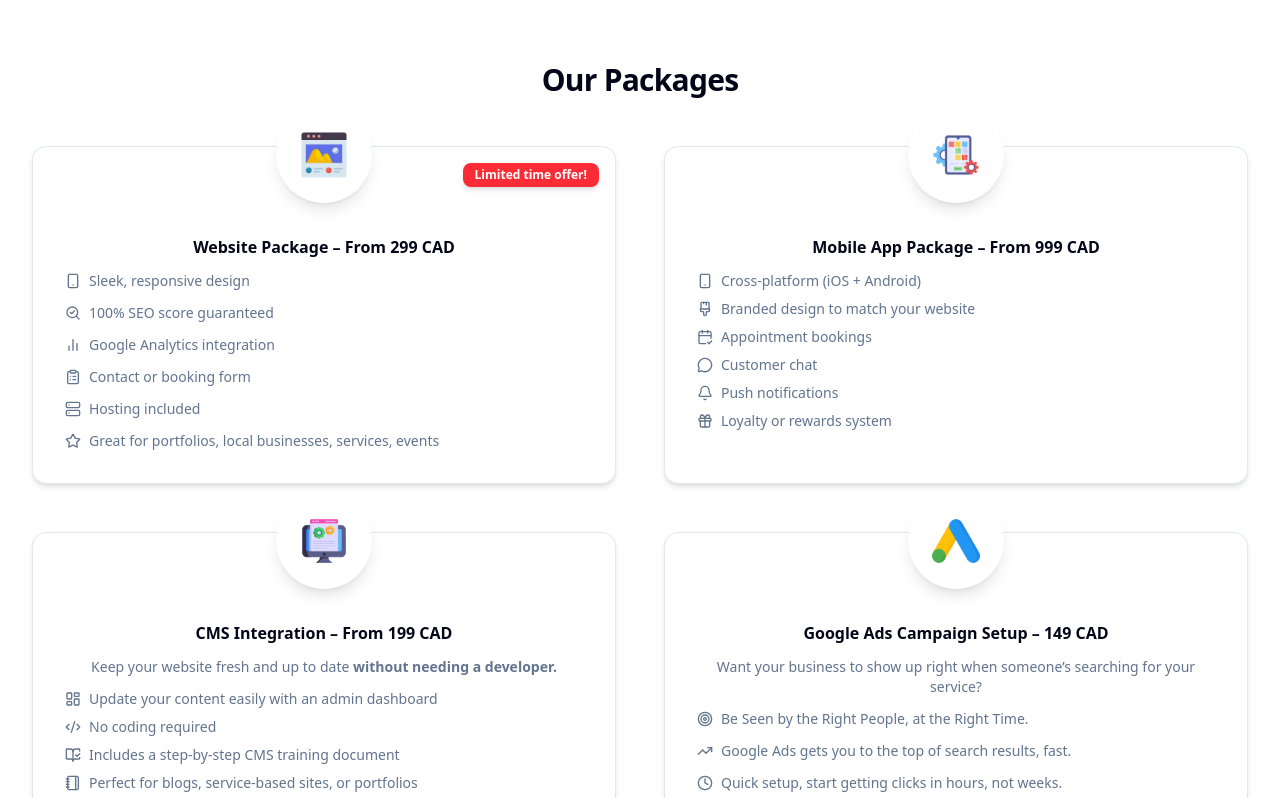
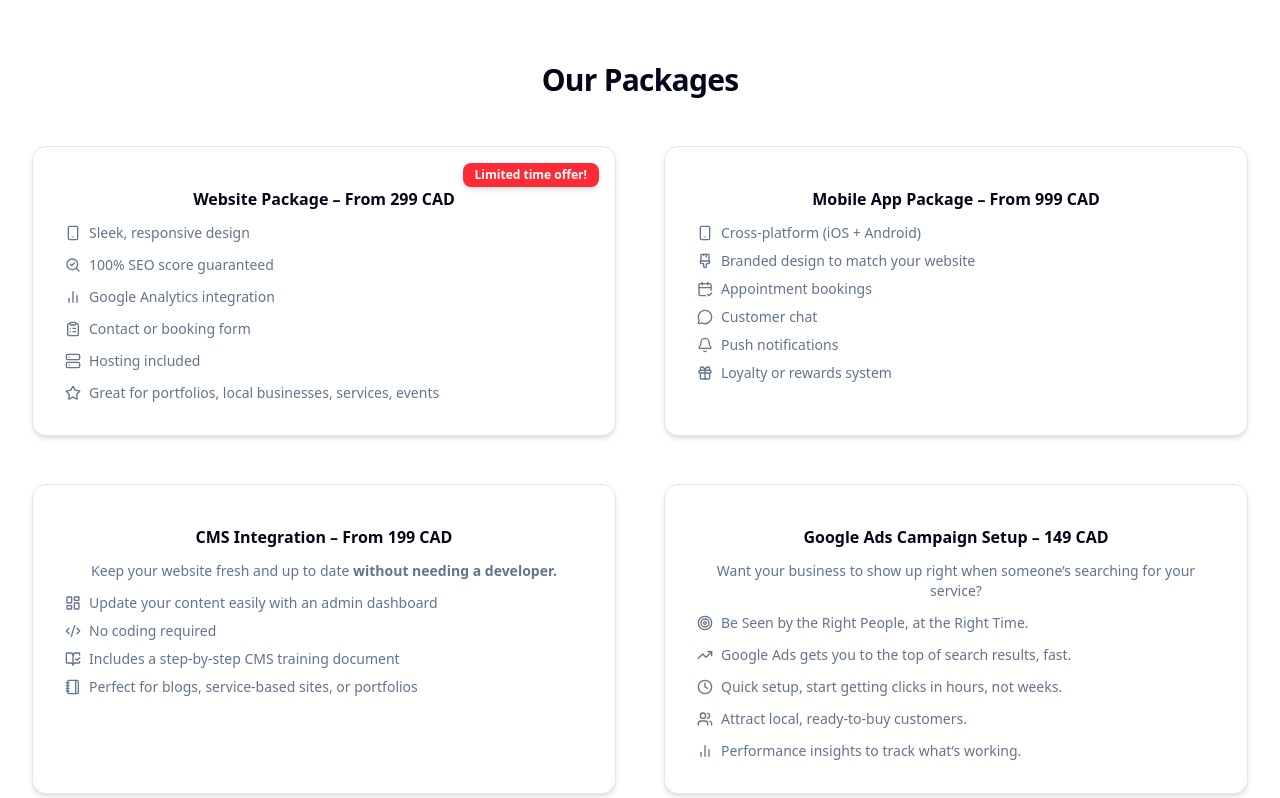
Before and after one commit to abhiram-shaji/the-digital-uplift, a Next.js app: page / in a window 1280 px wide. Shown: the part 802-1600 px from the top of the page. Built offline with nearby package versions, Linux system fonts and the light colour scheme.

Commit message:
fix : fix card ui errors

```diff
--- a/src/components/sections/packagecards/AnalyticsCard.tsx
+++ /dev/null
@@ -1,36 +0,0 @@
-import { CardTitle, CardContent } from "@/components/ui/card";
-import { LineChart, Database, User2, Eye } from "lucide-react";
-
-export default function AnalyticsCard() {
-  return (
-    <div className="relative rounded-xl border bg-white shadow-md pt-16 pb-4 px-4 text-center">
-      <div className="absolute -top-10 left-1/2 -translate-x-1/2 w-24 h-24 rounded-full bg-white flex items-center justify-center shadow-lg">
-        <LineChart className="w-10 h-10 text-muted-foreground" />
-      </div>
-
-      <div className="bg-white/85 backdrop-blur-sm rounded-lg p-4 mt-2">
-        <CardTitle className="text-base mb-3">
-          Data Tracking & Analytics – From 399 CAD
-        </CardTitle>
-        <CardContent className="space-y-3 text-muted-foreground text-sm p-0">
-          <div className="flex items-center gap-2">
-            <Database className="w-4 h-4" />
-            <span>Real-time event tracking</span>
-          </div>
-          <div className="flex items-center gap-2">
-            <LineChart className="w-4 h-4" />
-            <span>Custom analytics dashboards</span>
-          </div>
-          <div className="flex items-center gap-2">
-            <User2 className="w-4 h-4" />
-            <span>Detailed user/session logs</span>
-          </div>
-          <div className="flex items-center gap-2">
-            <Eye className="w-4 h-4" />
-            <span>Audit trails and monitoring</span>
-          </div>
-        </CardContent>
-      </div>
-    </div>
-  );
-}
--- a/src/components/sections/packagecards/BillingPaymentsCard.tsx
+++ /dev/null
@@ -1,36 +0,0 @@
-import { CardTitle, CardContent } from "@/components/ui/card";
-import { Wallet2, CreditCard, FileBarChart, LayoutDashboard } from "lucide-react";
-
-export default function BillingPaymentsCard() {
-  return (
-    <div className="relative rounded-xl border bg-white shadow-md pt-16 pb-4 px-4 text-center">
-      <div className="absolute -top-10 left-1/2 -translate-x-1/2 w-24 h-24 rounded-full bg-white flex items-center justify-center shadow-lg">
-        <Wallet2 className="w-10 h-10 text-muted-foreground" />
-      </div>
-
-      <div className="bg-white/85 backdrop-blur-sm rounded-lg p-4 mt-2">
-        <CardTitle className="text-base mb-3">
-          Billing & Payments – From 599 CAD
-        </CardTitle>
-        <CardContent className="space-y-3 text-muted-foreground text-sm p-0">
-          <div className="flex items-center gap-2">
-            <FileBarChart className="w-4 h-4" />
-            <span>Metered usage billing</span>
-          </div>
-          <div className="flex items-center gap-2">
-            <CreditCard className="w-4 h-4" />
-            <span>Stripe / PayPal integration</span>
-          </div>
-          <div className="flex items-center gap-2">
-            <Wallet2 className="w-4 h-4" />
-            <span>Auto-invoicing & payment failures</span>
-          </div>
-          <div className="flex items-center gap-2">
-            <LayoutDashboard className="w-4 h-4" />
-            <span>Billing history dashboard</span>
-          </div>
-        </CardContent>
-      </div>
-    </div>
-  );
-}
--- a/src/components/sections/packagecards/CallRoutingCard.tsx
+++ /dev/null
@@ -1,38 +0,0 @@
-import { CardTitle, CardContent } from "@/components/ui/card";
-import { Route, PhoneForwarded, Share2, FileText, MonitorSmartphone } from "lucide-react";
-
-export default function CallRoutingCard() {
-  return (
-    <div className="relative rounded-xl border bg-white shadow-md pt-16 pb-4 px-4 text-center">
-      {/* Top icon */}
-      <div className="absolute -top-10 left-1/2 -translate-x-1/2 w-24 h-24 rounded-full bg-white flex items-center justify-center shadow-lg">
-        <Route className="w-10 h-10 text-muted-foreground" />
-      </div>
-
-      {/* Content */}
-      <div className="bg-white/85 backdrop-blur-sm rounded-lg p-4 mt-2">
-        <CardTitle className="text-base mb-3">
-          Call Routing Engine – From 499 CAD
-        </CardTitle>
-        <CardContent className="space-y-3 text-muted-foreground text-sm p-0">
-          <div className="flex items-center gap-2">
-            <PhoneForwarded className="w-4 h-4" />
-            <span>Smart flow logic (geo, time, priority)</span>
-          </div>
-          <div className="flex items-center gap-2">
-            <Share2 className="w-4 h-4" />
-            <span>SIP/VoIP or REST API integration</span>
-          </div>
-          <div className="flex items-center gap-2">
-            <FileText className="w-4 h-4" />
-            <span>Call logging and fallback support</span>
-          </div>
-          <div className="flex items-center gap-2">
-            <MonitorSmartphone className="w-4 h-4" />
-            <span>Optional dashboard integration</span>
-          </div>
-        </CardContent>
-      </div>
-    </div>
-  );
-}
--- a/src/components/sections/packagecards/CmsIntegrationCard.tsx
+++ b/src/components/sections/packagecards/CmsIntegrationCard.tsx
@@ -9,16 +9,8 @@ import {
 
 export default function CmsIntegrationCard() {
   return (
-    <div className="relative rounded-xl border bg-white shadow-md pt-16 pb-4 px-4 text-center">
-      {/* Icon at the top center, overlapping */}
-      <div className="absolute -top-10 left-1/2 -translate-x-1/2 w-24 h-24 rounded-full bg-white flex items-center justify-center shadow-lg">
-        <Image
-          src="/cms-icon.png"
-          alt="CMS Icon"
-          width={48}
-          height={48}
-        />
-      </div>
+    <div className="relative rounded-xl border bg-white shadow-md py-4 px-4 text-center">
+
 
       {/* Card content */}
       <div className="w-full bg-white/85 backdrop-blur-sm rounded-lg p-4 mt-2">
--- a/src/components/sections/packagecards/GoogleAdsCard.tsx
+++ b/src/components/sections/packagecards/GoogleAdsCard.tsx
@@ -4,16 +4,8 @@ import { Target, TrendingUp, Clock, Users, BarChart2 } from "lucide-react";
 
 export default function GoogleAdsCard() {
   return (
-    <div className="relative rounded-xl border bg-white shadow-md pt-16 pb-4 px-4 text-center">
-      {/* Icon: half outside, centered */}
-      <div className="absolute -top-10 left-1/2 -translate-x-1/2 w-24 h-24 rounded-full bg-white flex items-center justify-center shadow-lg">
-        <Image
-          src="/google-ad-icon.png"
-          alt="Google Ads Icon"
-          width={48}
-          height={48}
-        />
-      </div>
+    <div className="relative rounded-xl border bg-white shadow-md py-4 px-4 text-center">
+
 
       {/* Title and content */}
       <div className="w-full bg-white/85 backdrop-blur-sm rounded-lg p-4 mt-2">
--- a/src/components/sections/packagecards/MobileAppPackageCard.tsx
+++ b/src/components/sections/packagecards/MobileAppPackageCard.tsx
@@ -11,16 +11,8 @@ import {
 
 export default function MobileAppPackageCard() {
   return (
-    <div className="relative rounded-xl border bg-white shadow-md pt-16 pb-4 px-4 text-center">
-      {/* Icon: bigger and half outside the top */}
-      <div className="absolute -top-10 left-1/2 -translate-x-1/2 w-24 h-24 rounded-full bg-white flex items-center justify-center shadow-lg">
-        <Image
-          src="/mobile-app-icon.png"
-          alt="Mobile App Icon"
-          width={48}
-          height={48}
-        />
-      </div>
+    <div className="relative rounded-xl border bg-white shadow-md py-4 px-4 text-center">
+
 
       {/* Title and content */}
       <div className="w-full bg-white/85 backdrop-blur-sm rounded-lg p-4 mt-2">
--- a/src/components/sections/packagecards/RealTimeBiddingCard.tsx
+++ /dev/null
@@ -1,36 +0,0 @@
-import { CardTitle, CardContent } from "@/components/ui/card";
-import { TimerReset, ArrowBigDownDash, Equal, UserCheck, Activity } from "lucide-react";
-
-export default function RealTimeBiddingCard() {
-  return (
-    <div className="relative rounded-xl border bg-white shadow-md pt-16 pb-4 px-4 text-center">
-      <div className="absolute -top-10 left-1/2 -translate-x-1/2 w-24 h-24 rounded-full bg-white flex items-center justify-center shadow-lg">
-        <TimerReset className="w-10 h-10 text-muted-foreground" />
-      </div>
-
-      <div className="bg-white/85 backdrop-blur-sm rounded-lg p-4 mt-2">
-        <CardTitle className="text-base mb-3">
-          Real-Time Bidding – From 799 CAD
-        </CardTitle>
-        <CardContent className="space-y-3 text-muted-foreground text-sm p-0">
-          <div className="flex items-center gap-2">
-            <ArrowBigDownDash className="w-4 h-4" />
-            <span>Sub-millisecond bid processing</span>
-          </div>
-          <div className="flex items-center gap-2">
-            <Equal className="w-4 h-4" />
-            <span>Dynamic bid comparison logic</span>
-          </div>
-          <div className="flex items-center gap-2">
-            <UserCheck className="w-4 h-4" />
-            <span>Buyer prioritization & failover</span>
-          </div>
-          <div className="flex items-center gap-2">
-            <Activity className="w-4 h-4" />
-            <span>Handles high-frequency traffic</span>
-          </div>
-        </CardContent>
-      </div>
-    </div>
-  );
-}
--- a/src/components/sections/packagecards/WebsitePackageCard.tsx
+++ b/src/components/sections/packagecards/WebsitePackageCard.tsx
@@ -14,22 +14,13 @@ import {
 
 export default function WebsitePackageCard() {
   return (
-    <div className="relative rounded-xl border bg-white shadow-md pt-16 pb-4 px-4 text-center">
+    <div className="relative rounded-xl border bg-white shadow-md py-4 px-4 text-center">
       {/* 🚩 Banner in top-right corner */}
       <div className="absolute top-2 right-2 sm:top-4 sm:right-4 bg-red-500 text-white text-[10px] sm:text-xs font-semibold px-2 sm:px-3 py-1 rounded-md shadow-md z-20 max-w-[70%] sm:max-w-none text-center">
         Limited time offer!
       </div>
 
 
-      {/* 🟢 Icon - Centered and overlapping top */}
-      <div className="absolute -top-10 left-1/2 -translate-x-1/2 w-24 h-24 rounded-full bg-white flex items-center justify-center shadow-lg z-10">
-        <Image
-          src="/web-design-icon.png"
-          alt="Website Icon"
-          width={48}
-          height={48}
-        />
-      </div>
 
       {/* 🔵 Main Content */}
       <div className="w-full bg-white/85 backdrop-blur-sm rounded-lg p-4 mt-2">
```
